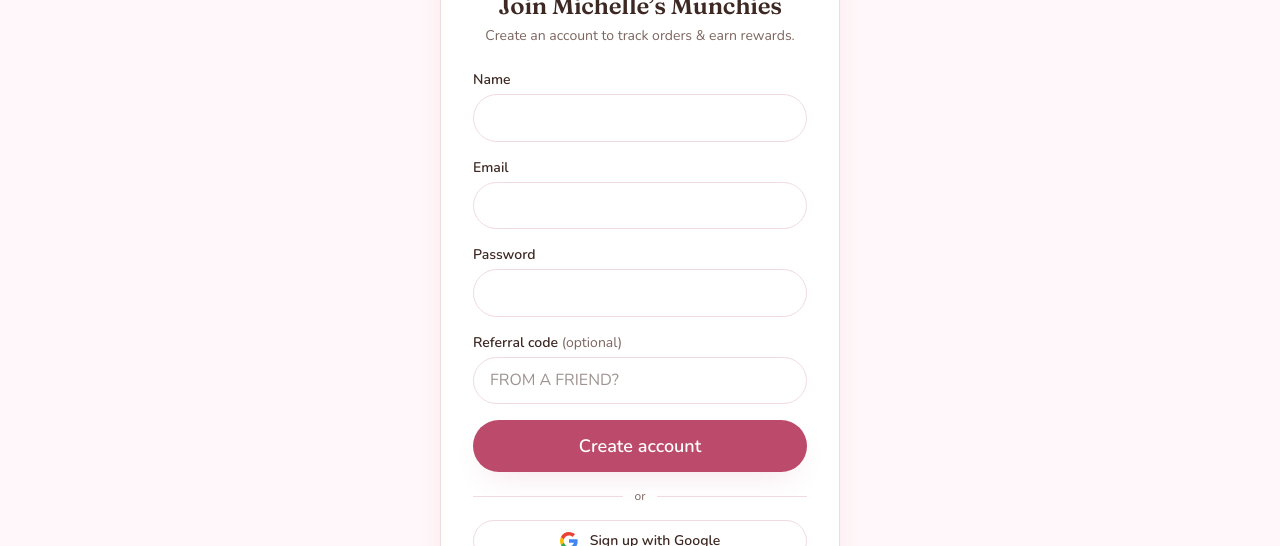
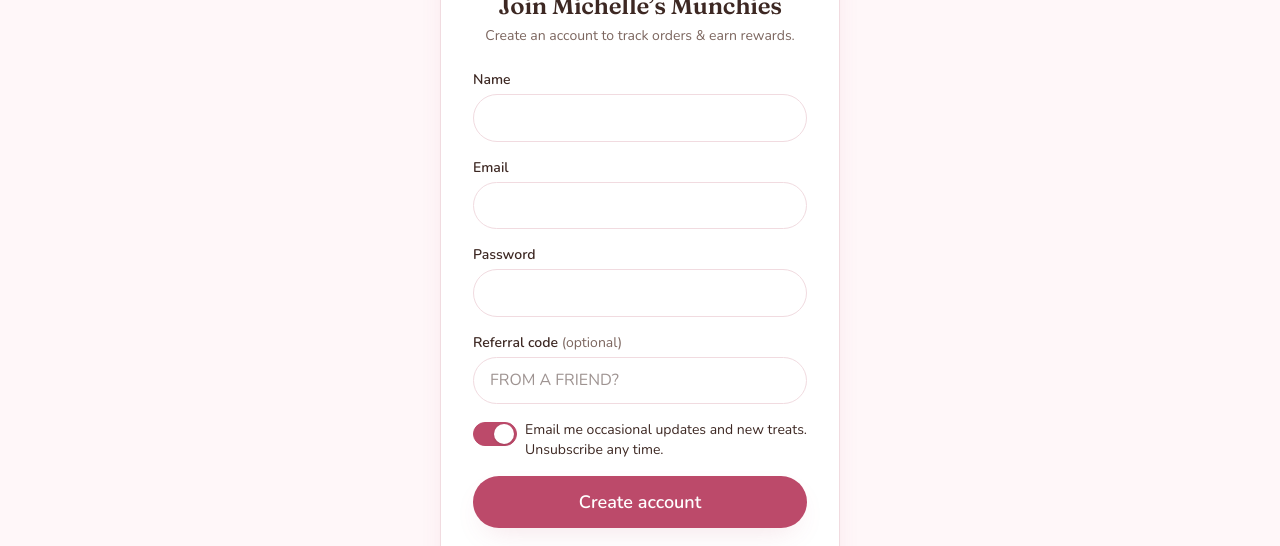
Before and after one commit to Seankoro/Michelle-s-Munchies, a Next.js app: page /account/sign-up in a window 1280 px wide. Shown: the part 254-800 px from the top of the page. Built offline with nearby package versions, Linux system fonts and the light colour scheme; no server answers; the database is empty.

Commit message:
Add a mailing-list opt-in to the signup form
Show a newsletter toggle on the signup page, gated on the newsletter
feature flag. It starts on, so a new account joins the list unless
they turn it off, and it subscribes their email through the same
opt-in the checkout already uses.

```diff
--- a/src/app/account/sign-up/page.tsx
+++ b/src/app/account/sign-up/page.tsx
@@ -6,7 +6,9 @@
 import { Button } from "@/components/ui/Button";
 import { GoogleButton } from "@/components/account/GoogleButton";
 import { useFeatures } from "@/components/features/FeaturesProvider";
+import { Toggle } from "@/components/ui/Toggle";
 import { signUpWithPassword } from "../actions";
+import { subscribeNewsletterAction } from "@/lib/newsletter-actions";
 import { inputClass } from "@/lib/ui";
 
 export default function SignUpPage() {
@@ -14,6 +16,7 @@
   const [email, setEmail] = useState("");
   const [password, setPassword] = useState("");
   const [referral, setReferral] = useState("");
+  const [joinNewsletter, setJoinNewsletter] = useState(true);
   const features = useFeatures();
   const [error, setError] = useState("");
   const [pending, setPending] = useState("");
@@ -38,6 +41,10 @@
     if (result.error) {
       setError(result.error);
       return;
+    }
+    // Newsletter opt-in, best-effort and never blocks navigation.
+    if (joinNewsletter && features.newsletter) {
+      void subscribeNewsletterAction(email.trim());
     }
     if (result.pending) {
       setPending(result.pending);
@@ -105,6 +112,18 @@
             </div>
           )}
 
+          {features.newsletter && (
+            <div className="flex items-start gap-2 text-sm">
+              <Toggle
+                checked={joinNewsletter}
+                onChange={setJoinNewsletter}
+                label="Email me occasional updates"
+                className="mt-0.5"
+              />
+              <span>Email me occasional updates and new treats. Unsubscribe any time.</span>
+            </div>
+          )}
+
           {error && (
             <p role="alert" className="text-sm text-rose-deep">
               {error}
```
